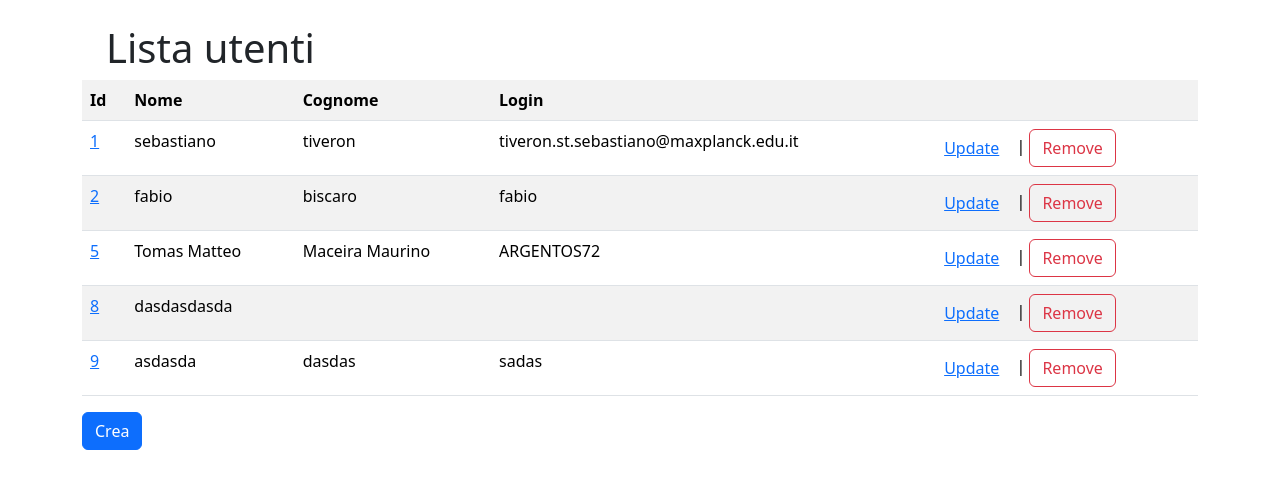
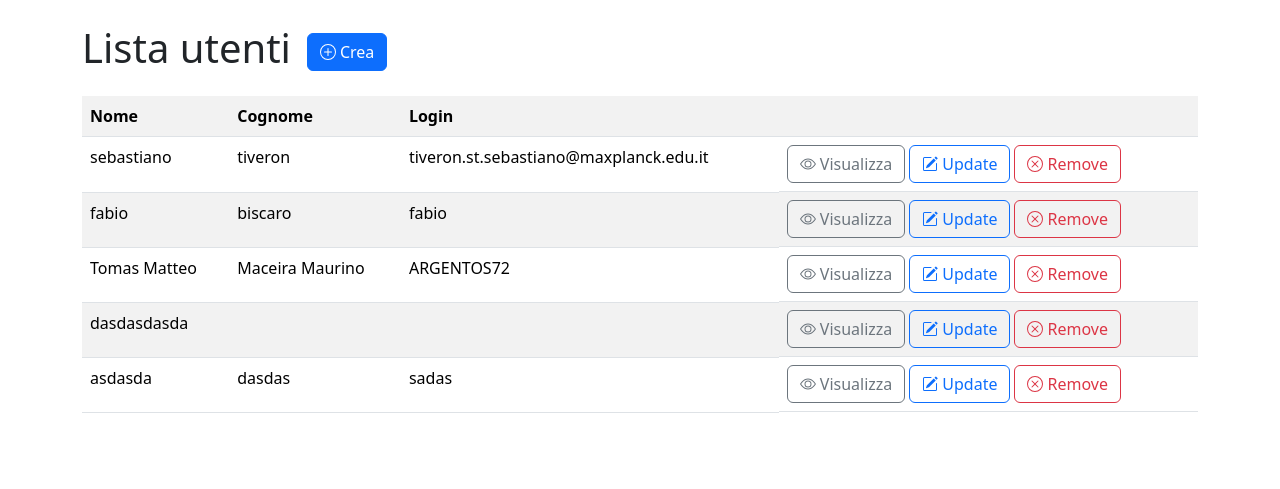
Before and after one commit to ARGENTOS72/info_blitz, a PHP site: page /templates/admin/utente/index.php in a window 1280 px wide. Shown: the top 489 px of the page. Run offline with PHP 8.4, Linux system fonts and the light colour scheme; a user stored in the database is signed in; data comes from the database, SQL or seed files in the repository.

Commit message:
Fast push

```diff
--- a/templates/admin/utente/index.php
+++ b/templates/admin/utente/index.php
@@ -52,11 +52,19 @@ if (isset($_POST['remove_definetly']) && isset($_POST['id']) && $_POST['id'] !=
         </div>
     </div>
     <div class="container my-4">
-        <h1 class="px-4">Lista utenti</h1>
+        <div class="d-flex align-items-center mb-3">
+            <h1 class="pe-3">Lista utenti</h1>
+            <a href="create.php" class="btn btn-primary d-flex align-items-center gap-1">
+                <svg xmlns="http://www.w3.org/2000/svg" width="16" height="16" fill="currentColor" class="bi bi-plus-circle" viewBox="0 0 16 16">
+                    <path d="M8 15A7 7 0 1 1 8 1a7 7 0 0 1 0 14m0 1A8 8 0 1 0 8 0a8 8 0 0 0 0 16"/>
+                    <path d="M8 4a.5.5 0 0 1 .5.5v3h3a.5.5 0 0 1 0 1h-3v3a.5.5 0 0 1-1 0v-3h-3a.5.5 0 0 1 0-1h3v-3A.5.5 0 0 1 8 4"/>
+                </svg>
+                Crea
+            </a>
+        </div>
         <?php $result = $conn->query("SELECT * FROM utente"); ?>
         <table class="table table-striped table-hover">
             <tr>
-                <th>Id</th>
                 <th>Nome</th>
                 <th>Cognome</th>
                 <th>Login</th>
@@ -65,34 +73,43 @@ if (isset($_POST['remove_definetly']) && isset($_POST['id']) && $_POST['id'] !=
 
             <?php while ($row = $result->fetch_assoc()): ?>
             <tr>
-                <td>
-                    <a href="view.php?id=<?= $row['id'] ?>"><?= $row['id'] ?></a>
-                </td>
                 <td><?= $row['nome'] ?></td>
                 <td><?= $row['cognome'] ?></td>
                 <td><?= $row['login'] ?></td>
-                <td>
-                    <a href="update.php?id=<?= $row['id'] ?>" class="btn btn-link">Update</a>
-                    |
-                    <form method="post" class="remove-user-form">
-                        <input type="hidden" name="id" value="<?= $row['id'] ?>">
-                        <input type="submit" class="btn btn-outline-danger" value="Remove" data-bs-toggle="modal" data-bs-target="#removeModal">
-                    </form>
+                <td class="d-flex align-items-center gap-1">
+                    <a href="view.php?id=<?= $row['id'] ?>" class="btn btn-outline-secondary d-flex align-items-center gap-1">
+                        <svg xmlns="http://www.w3.org/2000/svg" width="16" height="16" fill="currentColor" class="bi bi-eye" viewBox="0 0 16 16">
+                            <path d="M16 8s-3-5.5-8-5.5S0 8 0 8s3 5.5 8 5.5S16 8 16 8M1.173 8a13 13 0 0 1 1.66-2.043C4.12 4.668 5.88 3.5 8 3.5s3.879 1.168 5.168 2.457A13 13 0 0 1 14.828 8q-.086.13-.195.288c-.335.48-.83 1.12-1.465 1.755C11.879 11.332 10.119 12.5 8 12.5s-3.879-1.168-5.168-2.457A13 13 0 0 1 1.172 8z"/>
+                            <path d="M8 5.5a2.5 2.5 0 1 0 0 5 2.5 2.5 0 0 0 0-5M4.5 8a3.5 3.5 0 1 1 7 0 3.5 3.5 0 0 1-7 0"/>
+                        </svg>
+                        Visualizza
+                    </a>
+                    <a href="update.php?id=<?= $row['id'] ?>"
+                        class="btn btn-outline-primary d-flex align-items-center gap-1" role="button">
+                        <svg xmlns="http://www.w3.org/2000/svg" width="16" height="16" fill="currentColor" class="bi bi-pencil-square" viewBox="0 0 16 16">
+                            <path d="M15.502 1.94a.5.5 0 0 1 0 .706L14.459 3.69l-2-2L13.502.646a.5.5 0 0 1 .707 0l1.293 1.293zm-1.75 2.456-2-2L4.939 9.21a.5.5 0 0 0-.121.196l-.805 2.414a.25.25 0 0 0 .316.316l2.414-.805a.5.5 0 0 0 .196-.12l6.813-6.814z"/>
+                            <path fill-rule="evenodd" d="M1 13.5A1.5 1.5 0 0 0 2.5 15h11a1.5 1.5 0 0 0 1.5-1.5v-6a.5.5 0 0 0-1 0v6a.5.5 0 0 1-.5.5h-11a.5.5 0 0 1-.5-.5v-11a.5.5 0 0 1 .5-.5H9a.5.5 0 0 0 0-1H2.5A1.5 1.5 0 0 0 1 2.5z"/>
+                        </svg>
+                        Update
+                    </a>
+                    <button class="btn btn-outline-danger btn-remove-user d-flex align-items-center gap-1" data-bs-toggle="modal" data-bs-target="#removeModal" data-user-id="<?= $row['id'] ?>">
+                        <svg xmlns="http://www.w3.org/2000/svg" width="16" height="16" fill="currentColor" class="bi bi-x-circle" viewBox="0 0 16 16">
+                            <path d="M8 15A7 7 0 1 1 8 1a7 7 0 0 1 0 14m0 1A8 8 0 1 0 8 0a8 8 0 0 0 0 16"/>
+                            <path d="M4.646 4.646a.5.5 0 0 1 .708 0L8 7.293l2.646-2.647a.5.5 0 0 1 .708.708L8.707 8l2.647 2.646a.5.5 0 0 1-.708.708L8 8.707l-2.646 2.647a.5.5 0 0 1-.708-.708L7.293 8 4.646 5.354a.5.5 0 0 1 0-.708"/>
+                        </svg>
+                        Remove
+                    </button>
                 </td>
             </tr>
             <?php endwhile; ?>
         </table>
-        <a href="create.php" class="btn btn-primary">Crea</a>
     </div>
     <script>
-        const removeUserForms = document.getElementsByClassName('remove-user-form');
+        const removeUserForms = document.getElementsByClassName('btn-remove-user');
 
-        Array.prototype.forEach.call(removeUserForms, form => {
-            form.addEventListener('submit', e => {
-                // Prevents reloading the page when the form is submited
-                e.preventDefault();
-
-                document.getElementById('id-input-remove-definetly').value = e.target.id.value;
+        Array.prototype.forEach.call(removeUserForms, button => {
+            button.addEventListener('click', () => {
+                document.getElementById('id-input-remove-definetly').value = button.dataset['userId'];
             });
         });
     </script>
```
Also changed, not shown: include/functions.php (added, +16 -0 lines), templates/admin/utente/create.php (+8 -0 lines), templates/helpers/admin_navbar.php (added, +32 -0 lines).
